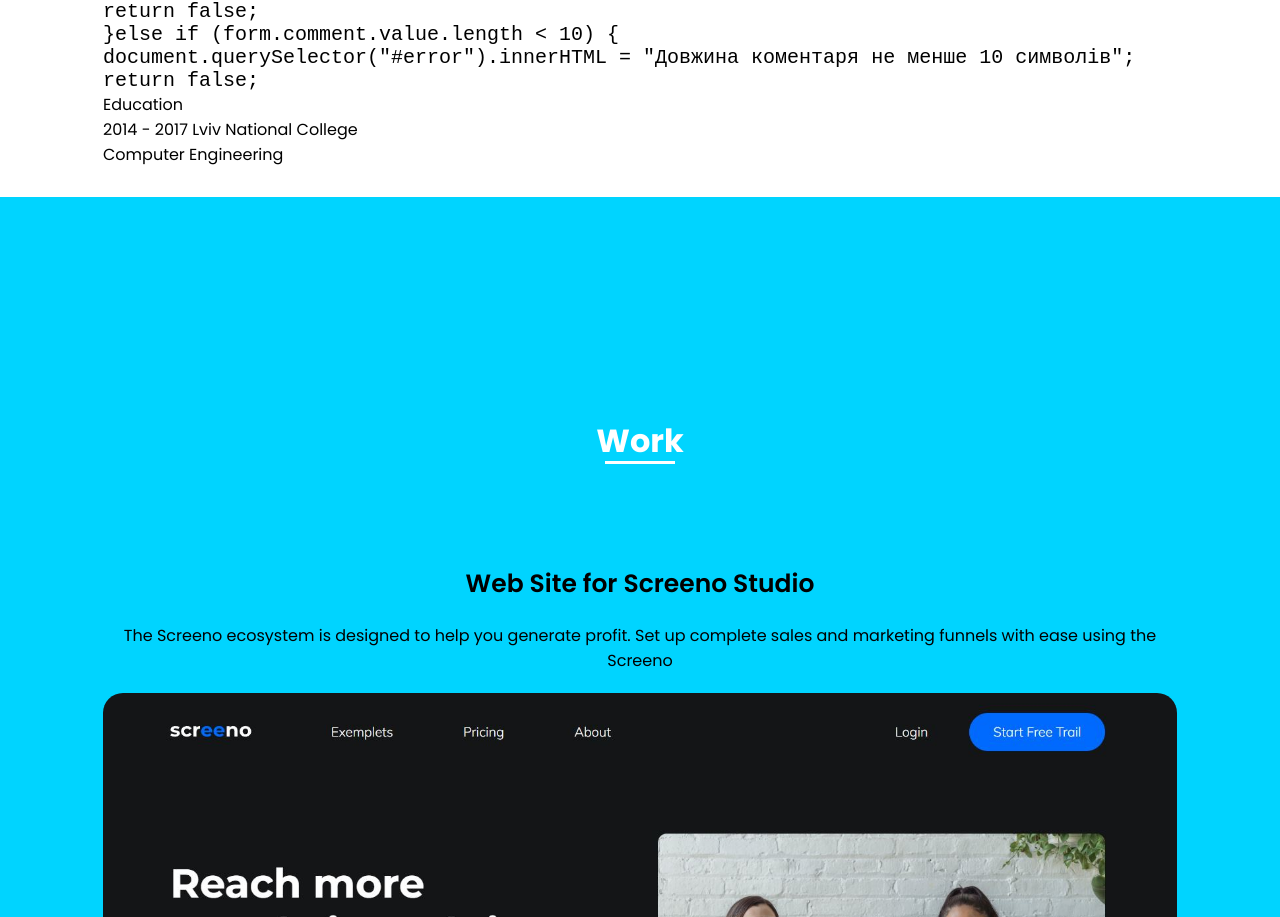
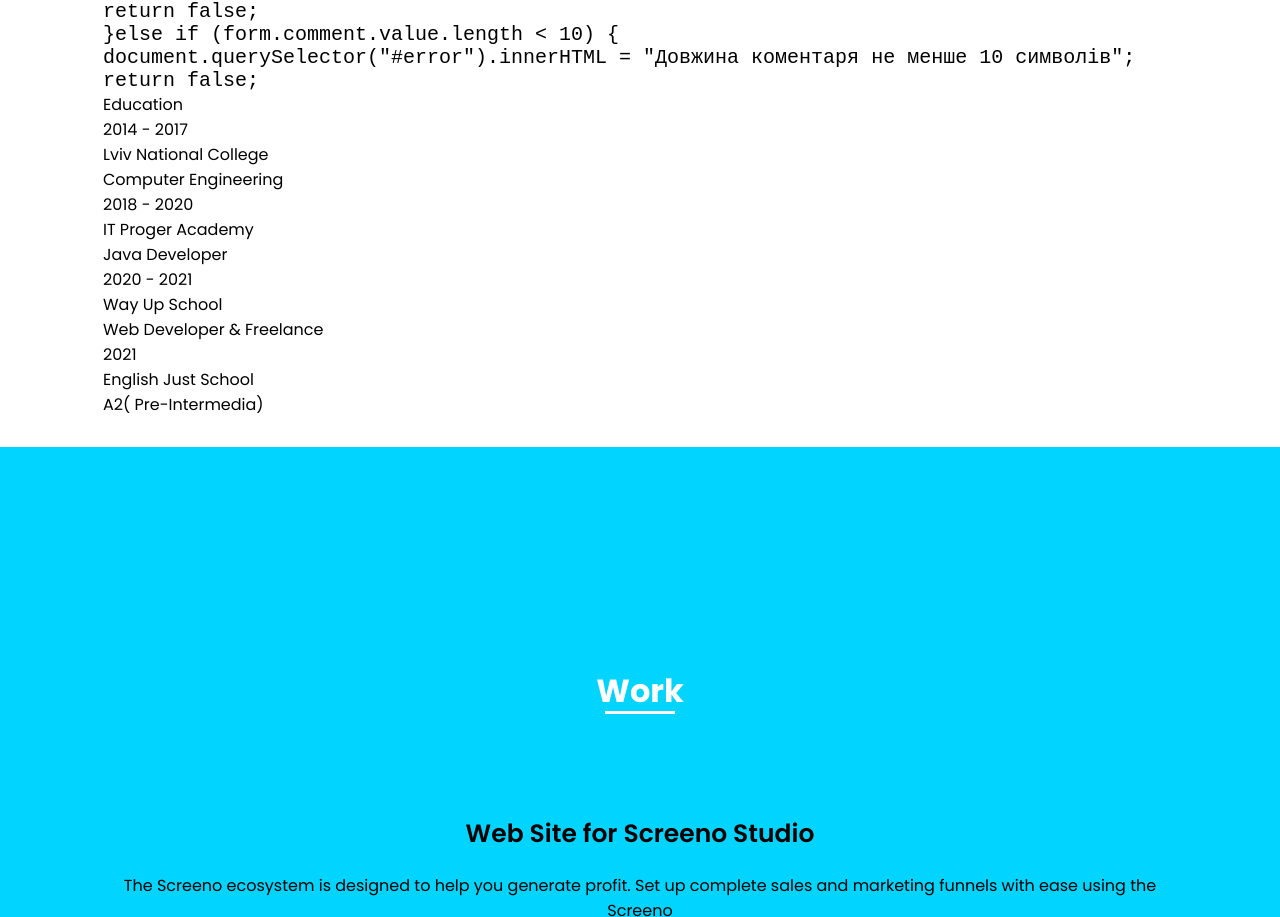
Before and after one commit to AndriiShopiak/rsschool-cv, a plain HTML site: page index.html in a window 1280 px wide. Shown: the part 2365-3282 px from the top of the page. Drawn offline with nearby package versions, Linux system fonts and the light colour scheme.

Commit message:
feat: add mark up of education

```diff
--- a/index.html
+++ b/index.html
@@ -145,14 +145,50 @@
             </div>
             <div class="skills__education">
                 <h3 class="skills__education__title">Education</h3>
-                <ul class="skills__education__list">
-                    <li class="skills__education__item">
-                        2014 - 2017 Lviv National College
-                        <ul>
-                            <li>Computer Engineering</li>
-                        </ul>
-                    </li>
-                </ul>
+                <div class="skills__education__block">
+                    <div class="education__year">
+                        2014 - 2017
+                    </div>
+                    <div class="education__univercity__title">
+                        Lviv National College
+                    </div>
+                    <div class="education__describe__prof">
+                        Computer Engineering
+                    </div>
+                </div>
+                <div class="skills__education__block">
+                    <div class="education__year">
+                        2018 - 2020
+                    </div>
+                    <div class="education__univercity__title">
+                        IT Proger Academy
+                    </div>
+                    <div class="education__describe__prof">
+                        Java Developer
+                    </div>
+                </div>
+                <div class="skills__education__block">
+                    <div class="education__year">
+                        2020 - 2021
+                    </div>
+                    <div class="education__univercity__title">
+                        Way Up School
+                    </div>
+                    <div class="education__describe__prof">
+                        Web Developer & Freelance
+                    </div>
+                </div>
+                <div class="skills__education__block">
+                    <div class="education__year">
+                         2021
+                    </div>
+                    <div class="education__univercity__title">
+                        English Just School
+                    </div>
+                    <div class="education__describe__prof">
+                        A2( Pre-Intermedia)
+                    </div>
+                </div>
             </div>
         </div>
     </section>
```
